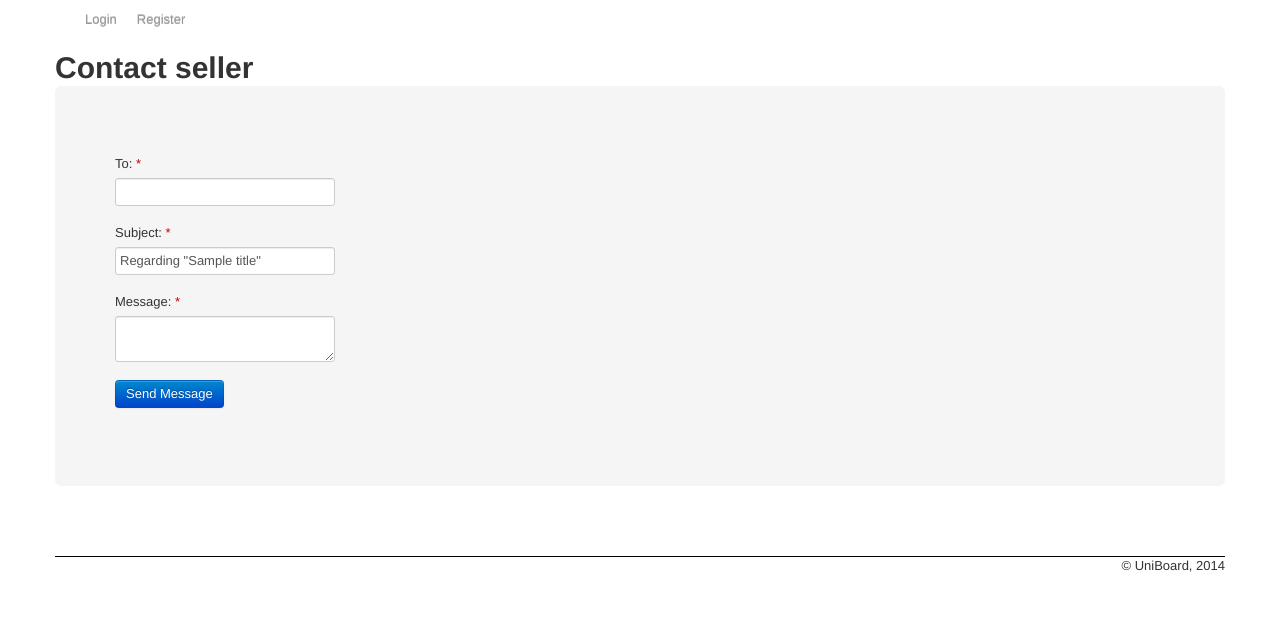
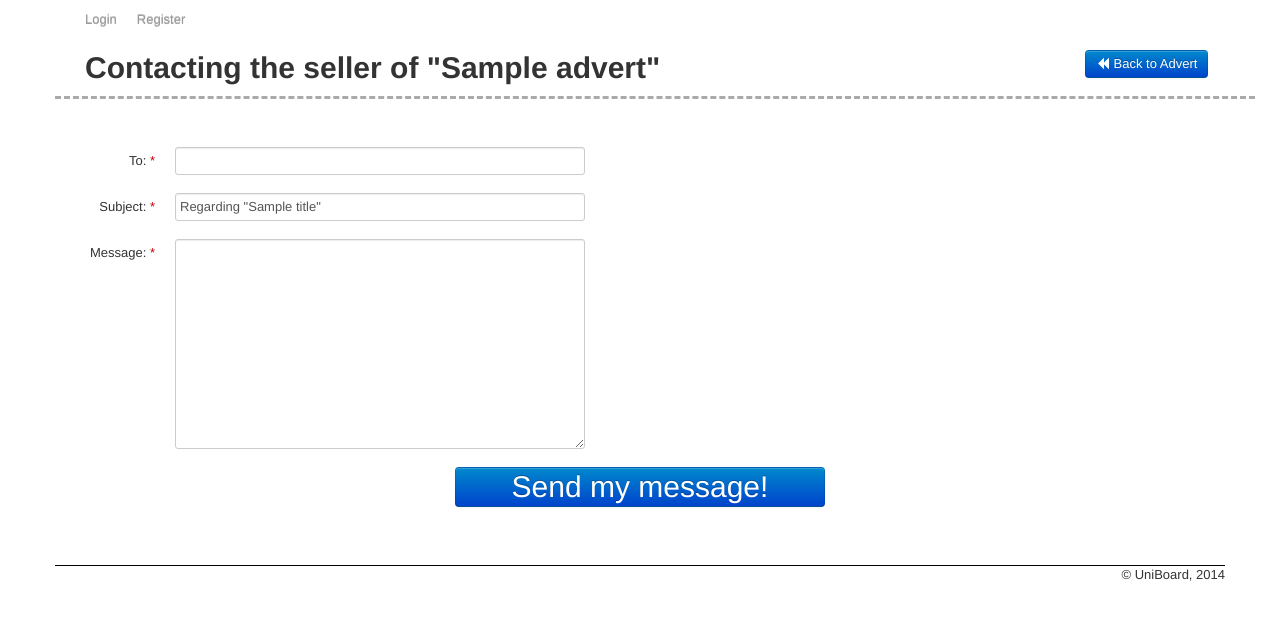
Before and after one commit to CottageLabs/uniboard, a Flask app: template portality/templates/advert/contact.html in a window 1280 px wide. Shown: the part 37-657 px from the top of the page. Run offline with Flask 2, Linux system fonts and the light colour scheme; the template is opened without the code that fills it: values that come from a table or form of the project are taken from there, most other values are stand-ins (such as "Sample title", 1, 10 or a date in 2020); parts of the project's set-up code (start-up, migrations or seed data) failed here and were passed over; some libraries are stand-ins or nearby versions.

Commit message:
add consistent page style to contact page

```diff
--- a/portality/templates/advert/contact.html
+++ b/portality/templates/advert/contact.html
@@ -2,33 +2,34 @@
 
 {% block content %}
 {% from "_formhelpers.html" import render_field %}
+{% from "_formhelpers.html" import render_field_horizontal %}
 
-<h1>Contact seller</h1>
-<div class="hero-unit">
-    <div class="row">
-        <div class="span5">
-            <form id="adsubmitform" method="POST" enctype="multipart/form-data" action="">
-
-                {{ render_field(form.csrf_token) }}
-
-                {{ render_field(form.target, value=owner) }}
-                {{ render_field(form.about, value='Regarding "'+ title + '"') }}
-                {{ render_field(form.message) }}
-
-                <div class="actions">
-                    <input id="adsubmit" type="submit" value="Send Message" class="btn btn-primary" />
-                    {#<br /><br /><br /><br /><br /><br /><input id="m" type="text" name="m" />#}
-                </div>
-            </form>
-        </div>
-        <div class="span5">
-        </div>
+<div class="row-fluid" style="padding-bottom: 10px; margin-bottom: 30px; padding-left: 30px; border-bottom: 3px dashed #aaaaaa">
+    <div class="span10"><h1>Contacting the seller of "{{advert.title}}"</h1></div>
+    <div class="span2"><a href="{{url_for('advert.details', ad_id=advert.id)}}" class="btn btn-primary"><i class="icon-white icon-backward"></i> Back to Advert</a></div>
+</div>
+<form id="adsubmitform" method="POST" enctype="multipart/form-data" action="">
+<div class="row-fluid">
+    <div class="span12 form-horizontal wide">
+            {{ render_field(form.csrf_token) }}
+            {{ render_field_horizontal(form.target, value=owner, style="width: 400px") }}
+            {{ render_field_horizontal(form.about, value='Regarding "'+ title + '"', style="width: 400px") }}
+            {{ render_field_horizontal(form.message, style="width: 400px; height: 200px") }}
     </div>
 </div>
+
+<div class="row-fluid">
+    <div class="span4">&nbsp;</div>
+    <div class="span4">
+        <button class="btn btn-primary" id="do_contact" type="submit" style="width: 100%; font-size: 30px; line-height: 30px">
+            Send my message!
+        </button>
+    </div>
+</div>
+</form>
 
 {% endblock %}
 
 {% block extra_js_bottom %}
-{{super()}}
-<script type="text/javascript" src="/static/uniboard/js/adsubmit.js"></script>
+
 {% endblock extra_js_bottom %}
```
